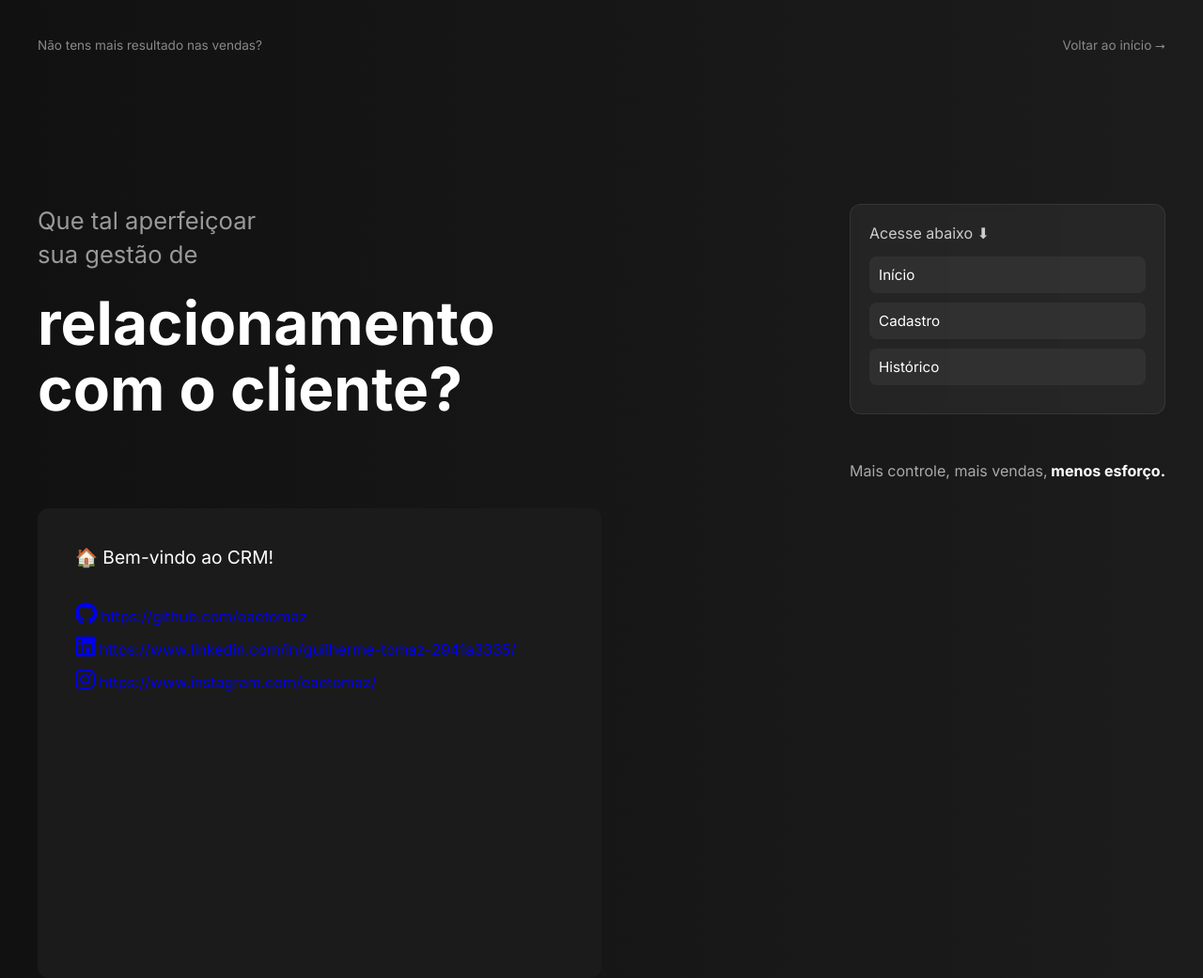
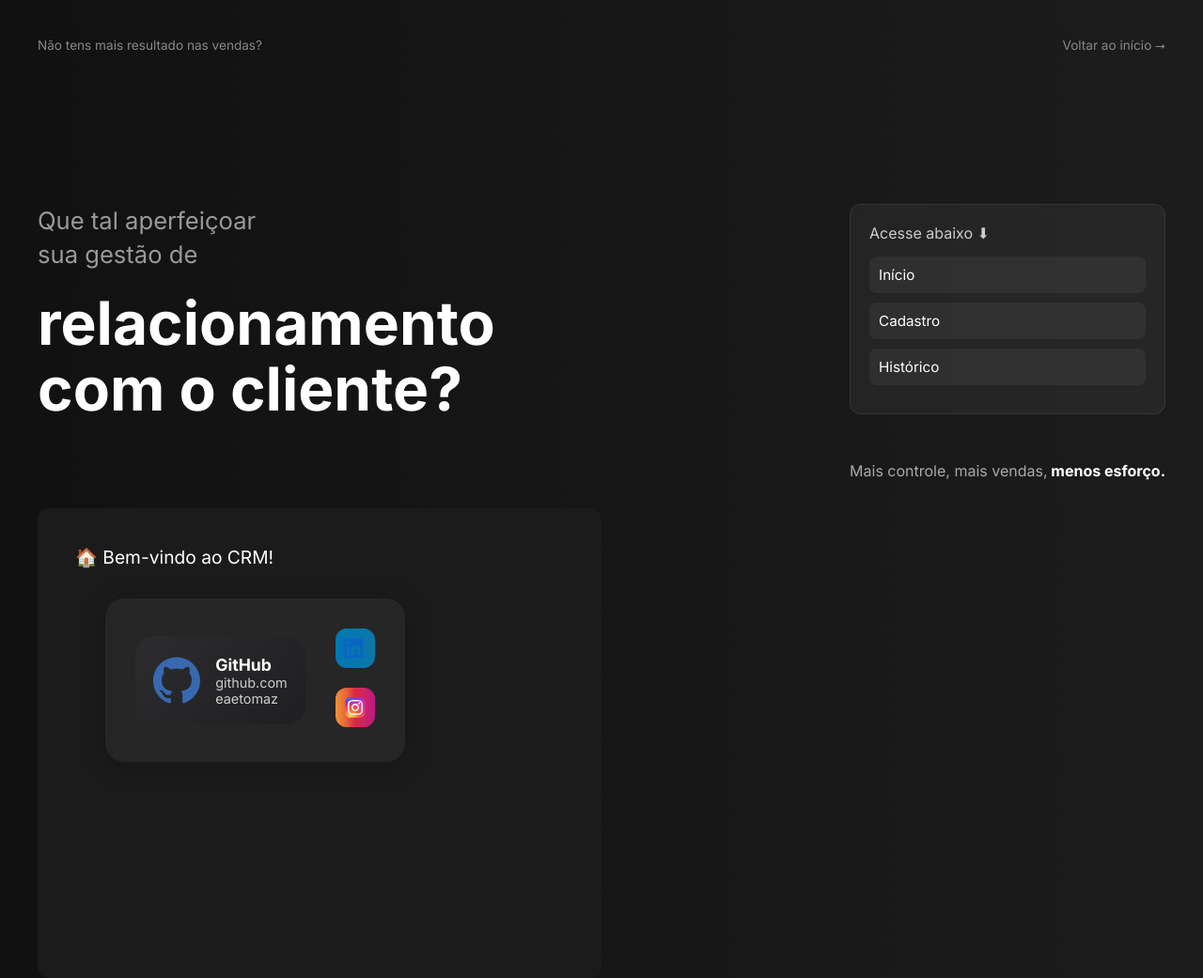
Before and after one commit to eaetomaz/CrmControlApplication, a website with bundled scripts: page index.html in a window 1280 px wide. Shown: the whole page at 94% size. Built offline with nearby package versions, Linux system fonts and the light colour scheme; files whose address does not match are found by name.

Commit message:
feat: adição de novos ícones na tela inicial e remoção de código antigo

```diff
--- a/index.html
+++ b/index.html
@@ -38,17 +38,24 @@
         <div class="telas">
             <section class="tela" id="tela-inicio">🏠 Bem-vindo ao CRM!
 
-               <div class="autor">
-                  <a href="https://github.com/eaetomaz" target="_blank">
-                    <i class="fab fa-github iconHome"></i> https://github.com/eaetomaz
-                  </a>
-                  <a href="https://www.linkedin.com/in/guilherme-tomaz-2941a3335/" target="_blank">
-                    <i class="fab fa-linkedin iconHome"></i> https://www.linkedin.com/in/guilherme-tomaz-2941a3335/
-                  </a>
-                  <a href="https://www.instagram.com/eaetomaz/" target="_blank">
-                    <i class="fab fa-instagram iconHome"></i> https://www.instagram.com/eaetomaz/
-                  </a>
-               </div>
+               <div class="social-card">
+                  <div class="github-card">
+                    <img src="src/utils/github icon.svg" alt="GitHub" />
+                    <div class="github-info">
+                      <h3>GitHub</h3>
+                      <p>github.com<br />eaetomaz</p>
+                    </div>
+                  </div>
+                  <div class="social-icons">
+                    <a href="https://www.linkedin.com/in/guilherme-tomaz-2941a3335/" target="_blank" class="icon linkedin">
+                      <img src="src/utils/linkedin-icon.svg" alt="LinkedIn" />
+                    </a>
+                    <a href="https://www.instagram.com/eaetomaz/" target="_blank" class="icon instagram">
+                      <img src="src/utils/instagram-icon.svg" alt="Instagram" />
+                    </a>
+                  </div>
+                </div>
+
 
             </section>
 
--- a/src/styles/style.css
+++ b/src/styles/style.css
@@ -130,7 +130,7 @@
     .telas-wrapper {
         overflow: hidden;
         width: 50%;
-        height: 500px; /* ajuste conforme sua necessidade */
+        height: 500px;
         margin-top: 30px;
         border-radius: 12px;
         background: #1b1b1b;
@@ -220,6 +220,72 @@
         border: 1px solid gray;
     }
 
+    .social-card {
+      display: flex;
+      align-items: center;
+      gap: 2rem;
+      background: rgba(255, 255, 255, 0.05);
+      border-radius: 20px;
+      padding: 2rem;
+      backdrop-filter: blur(12px);
+      box-shadow: 0 4px 30px rgba(0, 0, 0, 0.2);
+      width: fit-content;
+      margin: 2rem;
+    }
+
+    .github-card {
+      display: flex;
+      align-items: center;
+      background: linear-gradient(135deg, #2c2c2e, #1f1f21);
+      border-radius: 20px;
+      padding: 1.2rem;
+      gap: 1rem;
+    }
+
+    .github-card img {
+      width: 50px;
+      height: 50px;
+      filter: brightness(0.9);
+    }
+
+    .github-info h3 {
+      margin: 0;
+      font-size: 1.1rem;
+    }
+
+    .github-info p {
+      margin: 0;
+      font-size: 0.9rem;
+      color: #ccc;
+    }
+
+    .social-icons {
+      display: flex;
+      flex-direction: column;
+      gap: 1rem;
+    }
+
+    .icon img {
+      width: 42px;
+      height: 42px;
+      border-radius: 12px;
+      padding: 5px;
+      background: rgba(255, 255, 255, 0.1);
+      transition: transform 0.2s ease;
+    }
+
+    .icon:hover img {
+      transform: scale(1.1);
+    }
+
+    .linkedin img {
+      background: linear-gradient(to right, #0077b5, #0e76a8);
+    }
+
+    .instagram img {
+      background: linear-gradient(to right, #f09433, #e6683c, #dc2743, #cc2366, #bc1888);
+    }
+
     @media (max-width: 768px) {
       .container {
         flex-direction: column;
```
Also changed, not shown: src/assets/home.png, src/assets/recordsscreen.png (added), src/assets/registrationscreen.png (added), src/utils/github icon.svg (added), src/utils/instagram-icon.svg (added), src/utils/linkedin-icon.svg (added).
